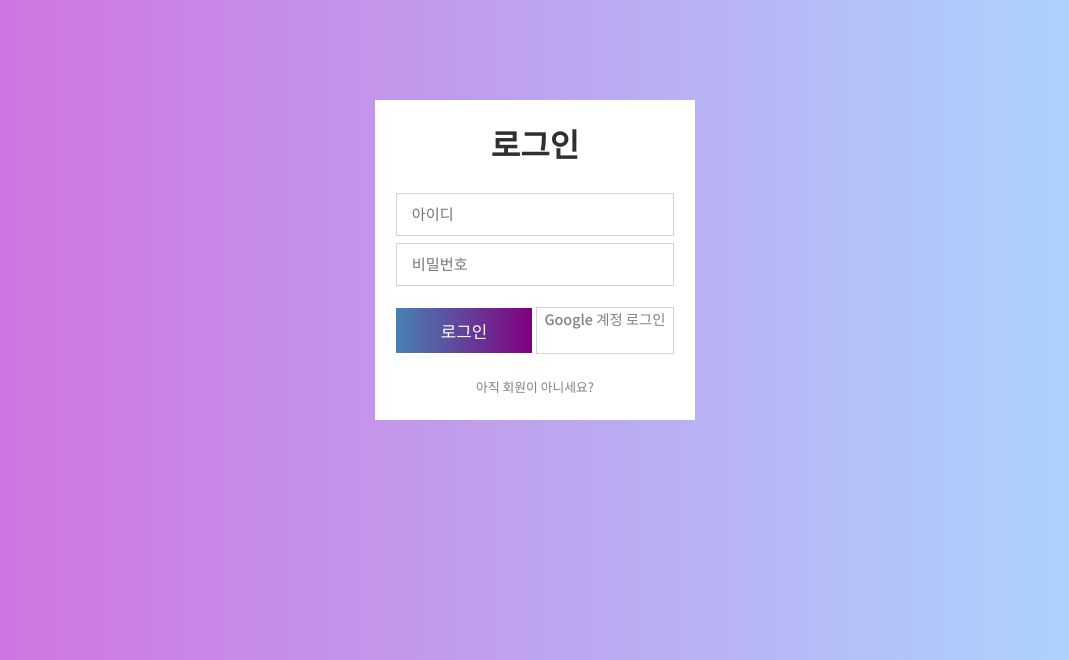
After one commit to sang-gyeong/LIKELION, a Django app: page /registration/login in a window 1280 px wide. The commit adds this page. Shown: the top 660 px of the page, without its empty margins (105-1174 px from the left). Run offline with Django 3.2, Linux system fonts and the light colour scheme; some libraries are stand-ins or nearby versions.

Commit message:
로그인기능&소셜기능

```diff
--- a/todoList/todolist/app/models.py
+++ b/todoList/todolist/app/models.py
@@ -1,4 +1,5 @@
 from django.db import models
+from django.contrib.auth.models import User
 
 # Create your models here.
 class Task(models.Model):
@@ -7,6 +8,7 @@ class Task(models.Model):
     category = models.TextField(default="personal")
     deadline = models.DateTimeField(null=True)
     d_day = models.TextField(null=True)
+    author = models.ForeignKey(User, on_delete=models.CASCADE, related_name='tasks')
 
     def __str__(self):
         return self.title
@@ -14,7 +16,7 @@ class Task(models.Model):
 
 class Comment(models.Model):
     task = models.ForeignKey(Task, on_delete=models.CASCADE, related_name='comments')
-    user = models.TextField(default="Unknown")
+    author = models.ForeignKey(User, on_delete=models.CASCADE, related_name='comments')
     content = models.TextField()
 
     def __str__(self):
--- /dev/null
+++ b/todoList/todolist/app/static/registration.css
@@ -0,0 +1,127 @@
+body {
+    background: linear-gradient( to right, #D26BE0, #A9DCFF);
+    margin: 0;
+    font-family: 'Noto Sans KR', sans-serif;
+}
+
+h1,
+h2,
+a,
+p {
+    margin: 0;
+    padding: 0;
+    color: #303030;
+    text-decoration: none;
+}
+
+input {
+    border: 0.5px lightgray solid;
+    padding-left: 15px;
+    font-size: 0.95rem;
+}
+
+.login_box,
+.signup_box {
+    margin-top: 100px;
+    background-color: white;
+    padding: 20px 0px;
+    box-sizing: border-box;
+    margin-left: auto;
+    margin-right: auto;
+    width: 25%;
+    height: 320px;
+    text-align: center;
+}
+
+.login_title,
+.signup_title {
+    margin-bottom: 27px;
+}
+
+.login_wrapper,
+.signup_wrapper {
+    width: 87%;
+    height: 160px;
+    margin-left: auto;
+    margin-right: auto;
+    display: flex;
+    flex-direction: column;
+    justify-content: space-between;
+    margin-bottom: 20px;
+}
+
+.login_wrapper>* {
+    width: 100%;
+    height: 43px;
+    box-sizing: border-box;
+    display: block;
+}
+
+.signup_wrapper>* {
+    width: 100%;
+    height: 43px;
+    box-sizing: border-box;
+    display: block;
+}
+
+.button_box,
+.signup_button {
+    display: inline-block;
+    width: 100%;
+    height: 45px;
+    border: none;
+    display: flex;
+    justify-content: center;
+    align-items: center;
+    font-size: 1.05rem;
+    font-weight: 500;
+}
+
+.button_box,
+.signup_button {
+    justify-content: space-between;
+    margin-top: 15px;
+}
+
+.button_box>* {
+    width: 49%;
+    height: 45px;
+    border: none;
+}
+
+.signup_button {
+    background: linear-gradient( to right, steelblue, purple);
+    color: white;
+    font-size: 1.05rem;
+    font-weight: 500;
+    display: flex;
+    justify-content: center;
+    align-items: center;
+}
+
+.login_button {
+    background: linear-gradient( to right, steelblue, purple);
+    color: white;
+    font-size: 1.05rem;
+    font-weight: 500;
+}
+
+.social_login {
+    background-color: white;
+    color: gray;
+    font-size: 0.9rem;
+    border: 0.5px lightgray solid;
+}
+
+.signup_ask {
+    font-size: 0.8rem;
+    color: gray;
+}
+
+.error_message {
+    font-size: 0.6rem;
+    float: left;
+    position: relative;
+    left: 30px;
+    bottom: 5px;
+}
--- a/todoList/todolist/app/static/style.css
+++ b/todoList/todolist/app/static/style.css
@@ -6,7 +6,7 @@ body {
 
 a {
     text-decoration: none;
-    color: black;
+    color: #303030;
 }
 
 h1,
--- /dev/null
+++ b/todoList/todolist/app/templates/registration/login.html
@@ -0,0 +1,40 @@
+{% load static %}
+{% load socialaccount %}
+{% providers_media_js %}
+
+<!DOCTYPE html>
+<html lang="en">
+
+<head>
+    {% load static %}
+    <meta charset="UTF-8">
+    <meta name="viewport" content="width=device-width, initial-scale=1.0">
+    <link href="https://fonts.googleapis.com/css2?family=Noto+Sans+KR:wght@100;300;400;500;700&display=swap" rel="stylesheet">
+    <link href="https://fonts.googleapis.com/icon?family=Material+Icons" rel="stylesheet">
+    <link rel="stylesheet" type="text/css" href="{% static 'style.css' %}">
+    <link rel="stylesheet" type="text/css" href="{% static 'registration.css' %}">
+    <title>TO-DO-LIST</title>
+</head>
+
+<body>
+
+ <form class="login_box" method="POST">
+    {% csrf_token %}
+     <h1 class="login_title">로그인</h1>
+     {% if error %}
+     <p class="error_message" style="color : tomato;">{{ error }}</p>
+     {% endif %}
+     <div class="login_wrapper">
+        <input type="text" name="username" placeholder="아이디">
+        <input type="password" name="password" placeholder="비밀번호">
+         <div class="button_box">
+             <button class="login_button" type="submit">로그인</button>
+             <a class="social_login" href="{% provider_login_url 'google' %}">Google 계정 로그인</a>
+        </div>
+     </div>
+     <a class="signup_ask" href="{% url 'signup' %}">아직 회원이 아니세요?</a>
+  </form>
+
+</body>
+
+</html>
--- a/todoList/todolist/app/views.py
+++ b/todoList/todolist/app/views.py
@@ -1,6 +1,10 @@
 from django.shortcuts import render, redirect
 from .models import Task, Comment
 from datetime import date, datetime, timedelta
+from django.contrib.auth.models import User
+from django.contrib import auth
+from django.contrib.auth.decorators import login_required
+
 
 
 def cal_d_day(deadline):
@@ -26,7 +30,7 @@ def home(request):
             todo_tasks.append(task)
     return render(request, 'home.html', {'todo_tasks': todo_tasks})
 
-
+@login_required(login_url='/registration/login')
 def new(request):
     if request.method == 'POST':
         new_task = Task.objects.create(
@@ -34,7 +38,8 @@ def new(request):
             content=request.POST['content'],
             deadline=request.POST['deadline'],
             category=request.POST['category'],
-            d_day=cal_d_day(request.POST['deadline'])
+            d_day=cal_d_day(request.POST['deadline']),
+            author = request.user
         )
         return redirect('detail', new_task.pk)
     return render(request, 'new.html')
@@ -47,7 +52,7 @@ def detail(request, task_pk):
         Comment.objects.create(
             task = task,
             content = request.POST['content'],
-            user = request.POST['user']
+            author = request.user
         )
         return redirect('detail', task_pk)
     return render(request, 'detail.html', {'task': task})
@@ -56,7 +61,7 @@ def detail(request, task_pk):
 def edit(request, task_pk):
     task = Task.objects.get(pk=task_pk)
     if request.method == 'POST':
-        edited_tast = Task.objects.filter(pk=task_pk).update(
+        edited_task = Task.objects.filter(pk=task_pk).update(
             title=request.POST['title'],
             content=request.POST['content'],
             deadline=request.POST['deadline'],
@@ -124,3 +129,45 @@ def is_done(deadline):
         if date_to_compare < now:
             return True
     return False
+
+
+def signup(request):
+    if (request.method == 'POST'):
+        found_user = User.objects.filter(username=request.POST['username'])
+        if (len(found_user)>0):
+            error = 'username이 이미 존재합니다'
+            return render(request, 'registration/signup.html', {'error' : error})
+
+        new_user = User.objects.create_user(
+            username = request.POST['username'],
+            password = request.POST['password']
+        )
+        auth.login(request, new_user)
+        return redirect('home')
+    return render(request, 'registration/signup.html')
+
+
+
+def login(request):
+    if (request.method == 'POST'):
+        found_user = auth.authenticate(
+            username = request.POST['username'],
+            password = request.POST['password']
+        )
+        if (found_user is None):
+            error = "아이디 또는 비밀번호가 틀렸습니다"
+            return render(request, 'registration/login.html', {'error' : error})
+
+        auth.login(
+            request,
+            found_user,
+            backend='django.contrib.auth.backends.ModelBackend')
+        return redirect(request.GET.get('next', '/'))
+
+    return render(request, 'registration/login.html')
+
+
+
+def logout(request):
+    auth.logout(request)
+    return redirect('home')
--- a/todoList/todolist/todolist/urls.py
+++ b/todoList/todolist/todolist/urls.py
@@ -14,10 +14,16 @@ Including another URLconf
     2. Add a URL to urlpatterns:  path('blog/', include('blog.urls'))
 """
 from django.contrib import admin
-from django.urls import path
+from django.urls import path, include
 from app import views
 
 urlpatterns = [
+    path('registration/signup', views.signup, name="signup"),
+    path('registration/login', views.login, name="login"),
+    path('registration/logout', views.logout, name="logout"),
+
+    path('accounts/', include('allauth.urls')),
+
     path('admin/', admin.site.urls),
     path('', views.home, name="home"),
     path('new', views.new, name="new"),
```
Also changed, not shown: other parts of todoList/todolist/app/static/style.css (+25 -2 lines), todoList/todolist/app/templates/base.html (+12 -0 lines), todoList/todolist/app/templates/detail.html (+7 -1 lines), todoList/todolist/app/templates/registration/signup.html (added, +31 -0 lines), todoList/todolist/todolist/settings.py (+14 -0 lines), todoList/todolist/app/apps.py (line endings or trailing spaces), todoList/todolist/app/migrations/0012_auto_20200601_1352.py (added), todoList/todolist/app/templates/registration/logout.html (added), todoList/todolist/db.sqlite3, 2 other files.
